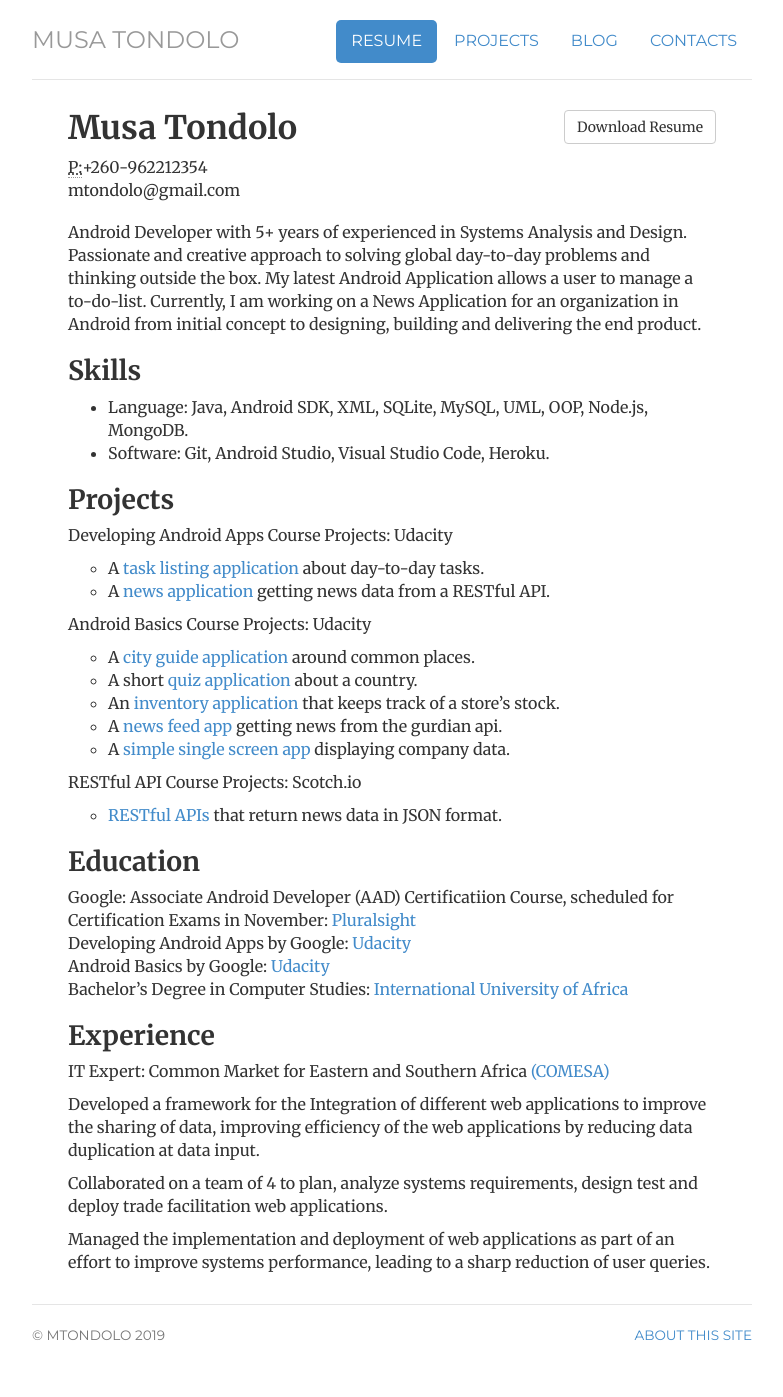
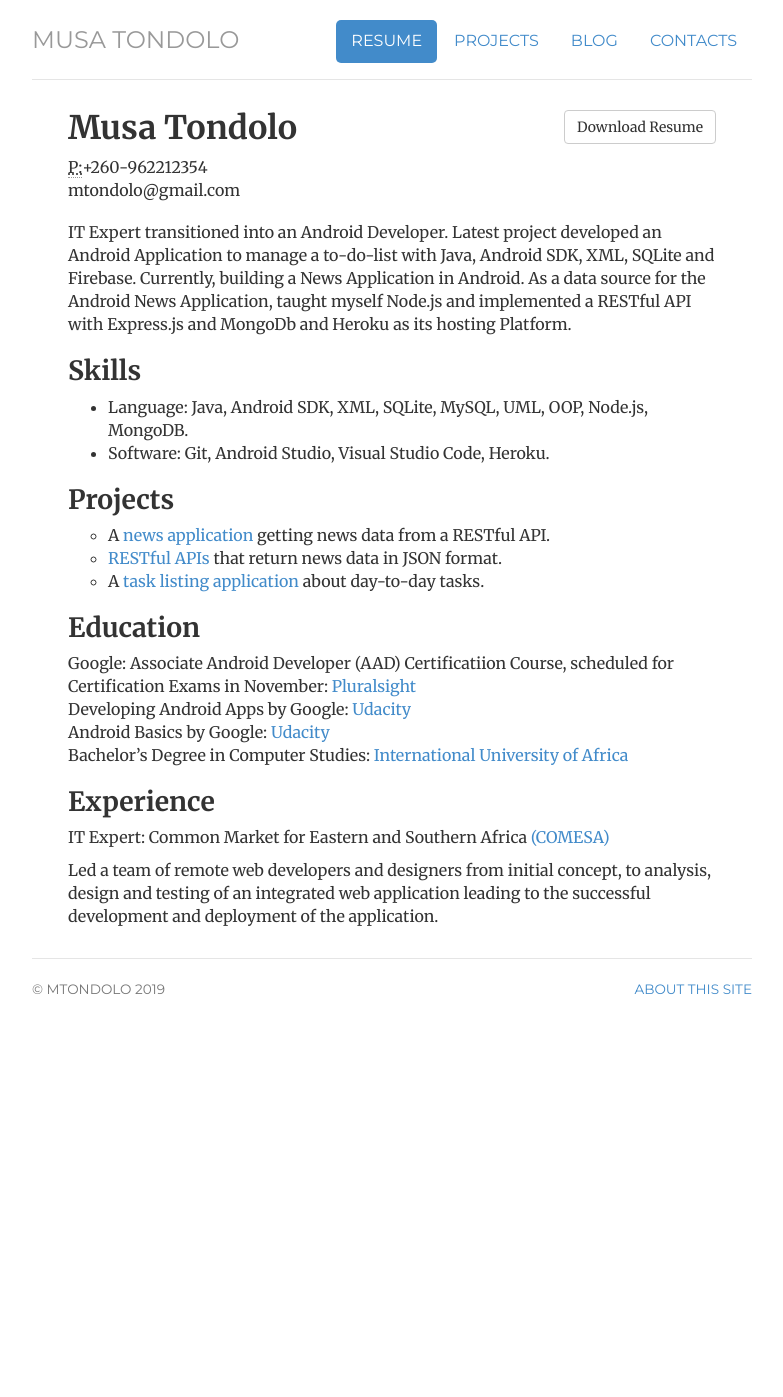
Before and after one commit to mtondolo/mtondolo.github.io, a Jekyll site: the page built from cv/index.html, in a window 1280 px wide. Shown: the whole page, without its empty margins (248-1031 px from the left). Built offline with Jekyll 4.4.1, drawn with Linux system fonts in a browser that asks for light colours; after the commit the page ends 1051 px from its top, so only the background shows below that.

Commit message:
Update index.html

```diff
--- a/cv/index.html
+++ b/cv/index.html
@@ -18,7 +18,7 @@
 				</address>
 				</div>
 
-				<p>Android Developer with 5+ years of experienced in Systems Analysis and Design. Passionate and creative approach to solving global day-to-day problems and thinking outside the box.  My latest Android Application allows a user to manage a to-do-list. Currently, I am working on a News Application for an organization in Android from initial concept to designing, building and delivering the end product.</p>
+				<p>IT Expert transitioned into an Android Developer. Latest project developed an Android Application to manage a to-do-list with Java, Android SDK, XML, SQLite and Firebase. Currently, building a News Application in Android. As a data source for the Android News Application, taught myself Node.js and implemented a RESTful API with Express.js and MongoDb and Heroku as its hosting Platform.</p>
 
 				<h2>Skills</h2>
                                 <p>
@@ -31,30 +31,13 @@
 				<h2>Projects</h2>
                                 <p>
 	                        <ul class="list-unstyled">
-				<li>Developing Android Apps Course Projects: Udacity</li>
 					<p>
 					<ul>
+					<li>A <a href="https://github.com/mtondolo/comesapp-android" tite="news application">news application</a> getting news data from a RESTful API.</li>
+					<li><a href="https://github.com/mtondolo/comesapp-api" title=restful api">RESTful APIs</a> that return news data in JSON format.</li>
 					<li>A <a href="https://github.com/mtondolo/Journal-App" title="lists tasks">task listing application</a> about day-to-day tasks.</li>
-					<li>A <a href="https://github.com/mtondolo/comesapp-android" tite="news application">news application</a> getting news data from a RESTful API.</li>
-					</ul>
-					</p>
-				<li>Android Basics Course Projects: Udacity</li>
-					<p>
-					<ul>
-					<li>A <a href="https://github.com/mtondolo/LusakaTourGuide" title="city guide application">city guide application </a> around common places.</a></li>
-					<li>A short<a href="https://github.com/mtondolo/ZambiaQuiz" title="quiz application"> quiz application </a> about a country.</li>
-					<li>An <a href="https://github.com/mtondolo/BookVillage" title="inventory application">inventory application </a> that keeps track of a store’s stock.</li>
-                                        <li>A <a href="https://github.com/mtondolo/NewsTimes" title="news feed app">news feed app </a> getting news from the gurdian api.</li>
-                                        <li>A <a href="https://github.com/mtondolo/stretchit" title="simple single screen app">simple single screen app </a> displaying company data.</li>
-					</ul>
-					</p>
-				<li>RESTful API Course Projects: Scotch.io</li>
-                                        <p>
-					<ul>
-					<li><a href="https://github.com/mtondolo/comesapp-api" title=restful api">RESTful APIs</a> that return news data in JSON format.</li>
 	                                </ul>
 	                                </p>
-
 				<h2>Education</h2>
 				        <p>
 	                                <ul class="list-unstyled">
@@ -64,13 +47,10 @@
 					<li>Bachelor’s Degree in Computer Studies: <a href="https://en.iua.edu.sd/" title = "International University of Africa">International University of Africa</a></li>
 	                                </ul>
                                         </p>
-
                                 <h2>Experience</h2>
 				        <p>
 					IT Expert: Common Market for Eastern and Southern Africa <a href="https://www.comesa.int/" title = "COMESA">(COMESA)</a><br>
-					<p>Developed a framework for the Integration of different web applications to improve the sharing of data, improving efficiency of the web applications by reducing data duplication at data input.</p>
-					<p>Collaborated on a team of 4 to plan, analyze systems requirements, design test and deploy trade facilitation web applications.</p>
-					<p>Managed the implementation and deployment of web applications as part of an effort to improve systems performance, leading to a sharp reduction of user queries.</p>
+					<p>Led a team of remote web developers and designers from initial concept, to analysis, design and testing of an integrated web application leading to the successful development and deployment of the application.</p>
 					</p>
 
 </div>
```
